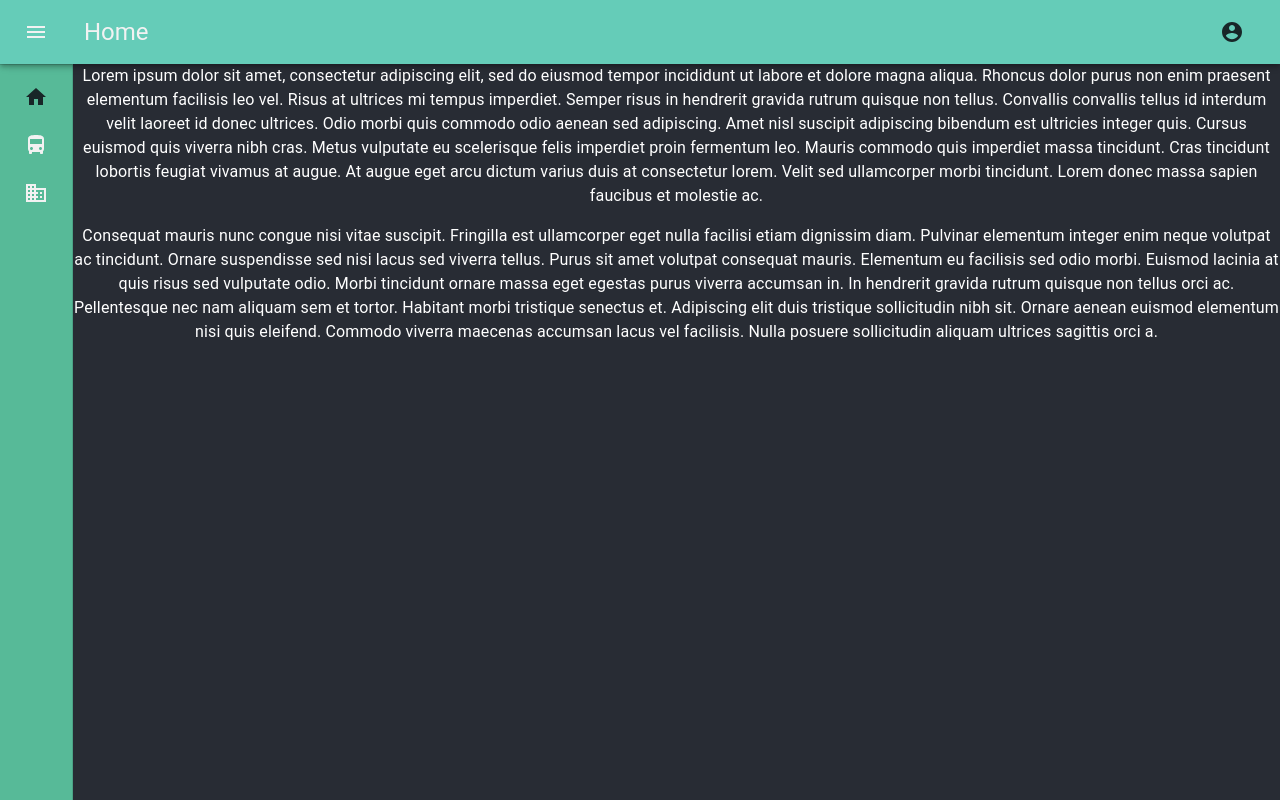
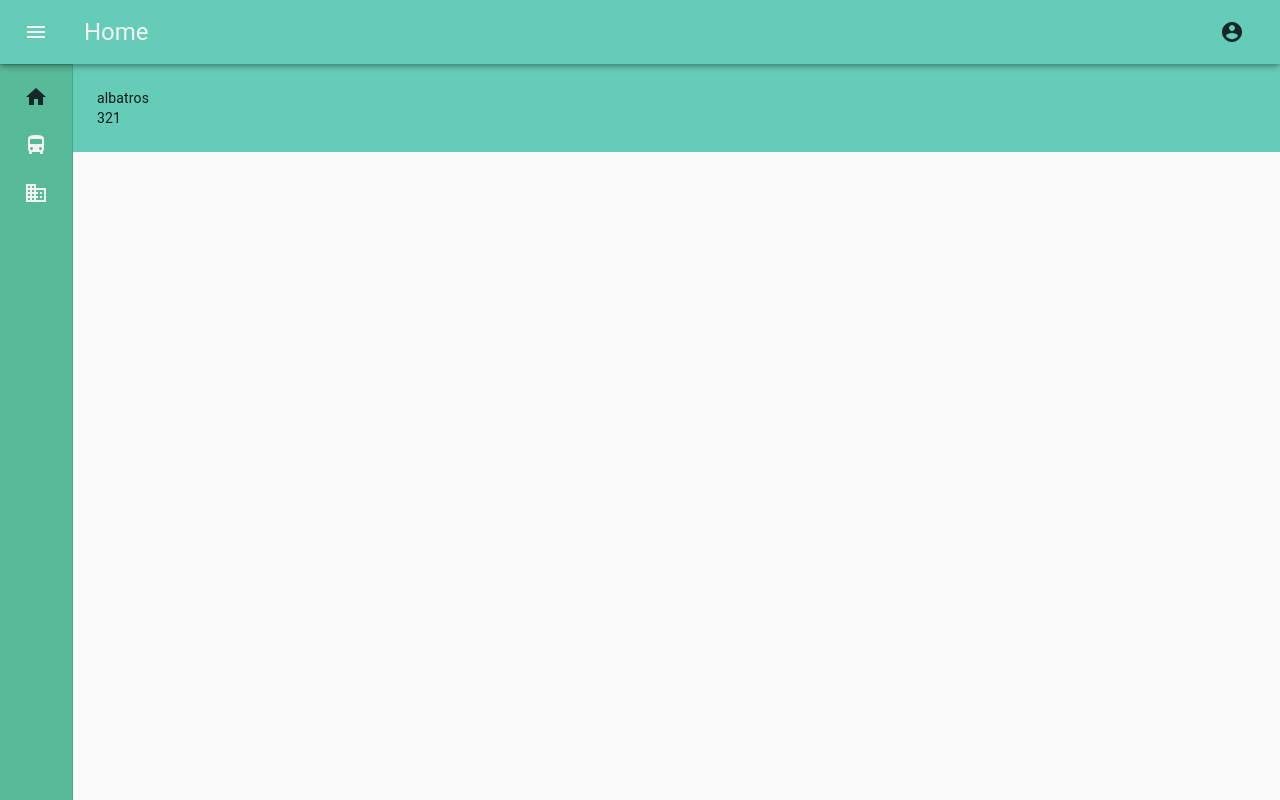
Before and after one commit to WebDesignbyTM/nammasinadarnupling, a React (Create React App) app: page /home in a window 1280 px wide. Built offline with nearby package versions, Linux system fonts and the light colour scheme; no server answers.

Commit message:
Made form for transport scene, changed all scenes to hooks, repaired home

```diff
--- a/package.json
+++ b/package.json
@@ -3,9 +3,12 @@
   "version": "0.1.0",
   "private": true,
   "dependencies": {
+    "@date-io/date-fns": "^2.5.0",
+    "@material-ui/pickers": "^3.2.10",
     "@testing-library/jest-dom": "^4.2.4",
     "@testing-library/react": "^9.5.0",
     "@testing-library/user-event": "^7.2.1",
+    "date": "^1.0.2",
     "material-kit-react": "^1.8.0",
     "material-ui": "^0.20.2",
     "react": "^16.13.1",
--- a/src/App.js
+++ b/src/App.js
@@ -39,7 +39,7 @@ function App() {
   return (
     <ThemeProvider theme={theme}>
       <div className="App">
-        <header className="App-header">
+        <header>
           <Router>
           <div>
 
--- a/src/components/header/header.jsx
+++ b/src/components/header/header.jsx
@@ -26,7 +26,6 @@ import {Link} from 'react-router-dom';
 const useStyles = makeStyles((theme) => ({
   root: {
     display: 'flex',
-    position:'relative'
   },
   appBar: {
     zIndex: theme.zIndex.drawer + 1,
--- a/src/scenes/companies/companies.jsx
+++ b/src/scenes/companies/companies.jsx
@@ -1,27 +1,54 @@
 import React, {Component} from 'react';
 import Header from '../../components/header/header.jsx';
 import Paper from '@material-ui/core/Paper';
+import Grid from '@material-ui/core/Grid';
+import Typography from '@material-ui/core/Typography';
+import clsx from 'clsx';
+import { makeStyles, useTheme } from '@material-ui/core/styles';
 
 
-class Companies extends Component {
-  constructor(props) {
-    super(props);
-    this.state = {
-
-    };
-  }
+const useStyles = makeStyles((theme) => ({
+  root:{
+    display:'flex',
+    backgroundColor:theme.palette.primary.main,
+    flex:1,
+  },
+  toolbarReplace: {
+    ...theme.mixins.toolbar
+  },
+  content: {
+    flex:1,
+    flexDirection:'column',
+    padding: theme.spacing(3),
+  },
+  paper: {
+    padding: theme.spacing(2),
+    textAlign: 'center',
+    color: theme.palette.text.secondary,
+  },
 
 
+}));
 
-  render() {
+export default function Companies(props) {
+  const classes = useStyles();
+  const theme = useTheme();
 
-    return(
-        <Paper className={"home-wrapper"}>
-          <Header title={'Companies'}/>
-          <div>Companies</div>
-        </Paper>
-    )
-  }
+  return (
+    <div className={classes.root}>
+      <Header title='Companies'/>
+      <main className={classes.content}>
+        <div className={classes.toolbarReplace} />
+
+        <div className={classes.topContent}>
+          albatros
+        </div>
+
+        <div className={classes.bottomContent}>
+          321
+        </div>
+      </main>
+
+    </div>
+  )
 }
-
-export default Companies;
--- a/src/scenes/home/home.jsx
+++ b/src/scenes/home/home.jsx
@@ -9,20 +9,32 @@ import { makeStyles, useTheme } from '@material-ui/core/styles';
 
 
 const useStyles = makeStyles((theme) => ({
-  general:{
-    background: 'var(--background-color)',
-    minHeight: '100vh',
-    height: '100%',
+  root:{
     display:'flex',
+    backgroundColor:theme.palette.primary.main,
+    flex:1,
   },
-  toolbar: {
-    display: 'flex',
-    alignItems: 'center',
-    justifyContent: 'flex-end',
-    padding: theme.spacing(0, 1),
-    // necessary for content to be below app bar
-    ...theme.mixins.toolbar,
-  }
+  toolbarReplace: {
+    ...theme.mixins.toolbar
+  },
+  content: {
+    flex:1,
+    flexDirection:'column',
+    padding: theme.spacing(3),
+  },
+  paper: {
+    padding: theme.spacing(2),
+    textAlign: 'center',
+    color: theme.palette.text.secondary,
+  },
+  topContent: {
+    display:'flex',
+    flex:2
+  },
+  bottomContent: {
+    display:'flex',
+    flex:1
+  },
 
 }));
 
@@ -31,34 +43,19 @@ export default function Home(props) {
   const theme = useTheme();
 
   return (
-    <div className={classes.general}>
+    <div className={classes.root}>
       <Header title='Home'/>
-      <div className={classes.content}>
-        <div className={classes.toolbar} />
-        <Typography paragraph>
-          Lorem ipsum dolor sit amet, consectetur adipiscing elit, sed do eiusmod tempor incididunt
-          ut labore et dolore magna aliqua. Rhoncus dolor purus non enim praesent elementum
-          facilisis leo vel. Risus at ultrices mi tempus imperdiet. Semper risus in hendrerit
-          gravida rutrum quisque non tellus. Convallis convallis tellus id interdum velit laoreet id
-          donec ultrices. Odio morbi quis commodo odio aenean sed adipiscing. Amet nisl suscipit
-          adipiscing bibendum est ultricies integer quis. Cursus euismod quis viverra nibh cras.
-          Metus vulputate eu scelerisque felis imperdiet proin fermentum leo. Mauris commodo quis
-          imperdiet massa tincidunt. Cras tincidunt lobortis feugiat vivamus at augue. At augue eget
-          arcu dictum varius duis at consectetur lorem. Velit sed ullamcorper morbi tincidunt. Lorem
-          donec massa sapien faucibus et molestie ac.
-        </Typography>
-        <Typography paragraph>
-          Consequat mauris nunc congue nisi vitae suscipit. Fringilla est ullamcorper eget nulla
-          facilisi etiam dignissim diam. Pulvinar elementum integer enim neque volutpat ac
-          tincidunt. Ornare suspendisse sed nisi lacus sed viverra tellus. Purus sit amet volutpat
-          consequat mauris. Elementum eu facilisis sed odio morbi. Euismod lacinia at quis risus sed
-          vulputate odio. Morbi tincidunt ornare massa eget egestas purus viverra accumsan in. In
-          hendrerit gravida rutrum quisque non tellus orci ac. Pellentesque nec nam aliquam sem et
-          tortor. Habitant morbi tristique senectus et. Adipiscing elit duis tristique sollicitudin
-          nibh sit. Ornare aenean euismod elementum nisi quis eleifend. Commodo viverra maecenas
-          accumsan lacus vel facilisis. Nulla posuere sollicitudin aliquam ultrices sagittis orci a.
-        </Typography>
-      </div>
+      <main className={classes.content}>
+        <div className={classes.toolbarReplace} />
+
+        <div className={classes.topContent}>
+          albatros
+        </div>
+
+        <div className={classes.bottomContent}>
+          321
+        </div>
+      </main>
 
     </div>
   )
--- a/src/scenes/transport/transport.jsx
+++ b/src/scenes/transport/transport.jsx
@@ -1,25 +1,73 @@
-import React, {Component} from 'react';
+import React, {useState} from 'react';
 import Header from '../../components/header/header.jsx';
 import Paper from '@material-ui/core/Paper';
+import Grid from '@material-ui/core/Grid';
+import Typography from '@material-ui/core/Typography';
+import clsx from 'clsx';
+import { makeStyles, useTheme } from '@material-ui/core/styles';
+import Button from '@material-ui/core/Button';
+import TextField from '@material-ui/core/TextField';
+import useSearchForm from './useSearchForm.js';
 
 
-class Transport extends Component {
-  constructor(props) {
-    super(props);
-    this.state = {
-
-    };
+const useStyles = makeStyles((theme) => ({
+  root:{
+    display:'flex',
+    backgroundColor:theme.palette.primary.main,
+    flex:1,
+  },
+  toolbarReplace: {
+    ...theme.mixins.toolbar
+  },
+  content: {
+    flex:1,
+    flexDirection:'column',
+    padding: theme.spacing(3),
+  },
+  paper: {
+    padding: theme.spacing(2),
+    textAlign: 'center',
+    color: theme.palette.text.secondary,
+  },
+  searchForm: {
+    display:'flex',
+    flexDirection:'column',
   }
 
-  render() {
 
-    return(
-        <Paper className={"home-wrapper"}>
-          <Header title={'Transport'}/>
-          <div>transport</div>
-        </Paper>
-    )
-  }
+}));
+
+export default function Transport(props) {
+  const classes = useStyles();
+  const theme = useTheme();
+  const [start, setStart] = useState();
+  const [destination, setDestination] = useState();
+  const [company, setCompany] = useState();
+  const printData = () => {
+    console.log(input.start, input.destination, input.company);
+  };
+  const {input, handleInputChange, handleSubmit} = useSearchForm(printData);
+
+
+  return (
+    <div className={classes.root}>
+      <Header title='Transport'/>
+      <main className={classes.content}>
+        <div className={classes.toolbarReplace} />
+
+        <div>
+          <form className={classes.searchForm} onSubmit={handleSubmit}>
+            <TextField label="Start" name="start" onChange={handleInputChange} value={input.start}/>
+            <TextField label="Destination" name="destination" onChange={handleInputChange} value={input.destination}/>
+            <TextField label="Company" name="company" onChange={handleInputChange} value={input.company}/>
+            <Button type="submit" variant="contained" color="secondary">
+              Submit
+            </Button>
+          </form>
+        </div>
+
+      </main>
+
+    </div>
+  )
 }
-
-export default Transport;
--- /dev/null
+++ b/src/scenes/transport/useSearchForm.js
@@ -0,0 +1,21 @@
+import React, {useState} from 'react';
+
+const useSearchForm = (callback) => {
+  const [input, setInput] = useState({});
+  const handleSubmit = (event) => {
+    if (event) {
+      event.preventDefault();
+    }
+    callback();
+  }
+  const handleInputChange = (event) => {
+    event.persist();
+    setInput(input => ({...input, [event.target.name]: event.target.value}));
+  }
+  return {
+    handleSubmit,
+    handleInputChange,
+    input
+  };
+}
+export default useSearchForm;
```
Also changed, not shown: 1 other file (tests, documents, lock files or other folders).
